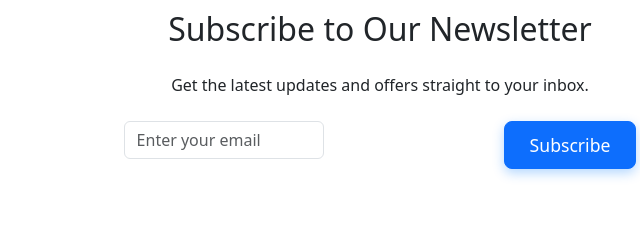
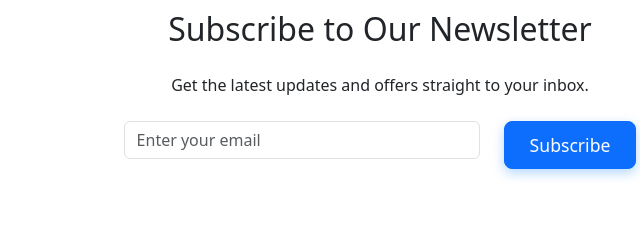
Before and after one commit to Shreya1999Kayal/Shreya, a plain HTML site: page index.html in a window 1280 px wide. Shown: the part 4520-4760 px from the top of the page, 260-900 px from the left. Drawn offline with nearby package versions, Linux system fonts and the light colour scheme.

Commit message:
first commit

```diff
--- a/index.html
+++ b/index.html
@@ -519,7 +519,7 @@
       <p class="mb-4">Get the latest updates and offers straight to your inbox.</p>
       <form class="row justify-content-center">
         <div class="col-md-4 mb-2">
-          <input type="email" class="form-control" placeholder="Enter your email" required />
+          <input type="email" class="form-control" style="width: 100%;" placeholder="Enter your email" required />
         </div>
         <div class="col-auto">
           <button type="submit" class="btn btn-primary">Subscribe</button>
```
